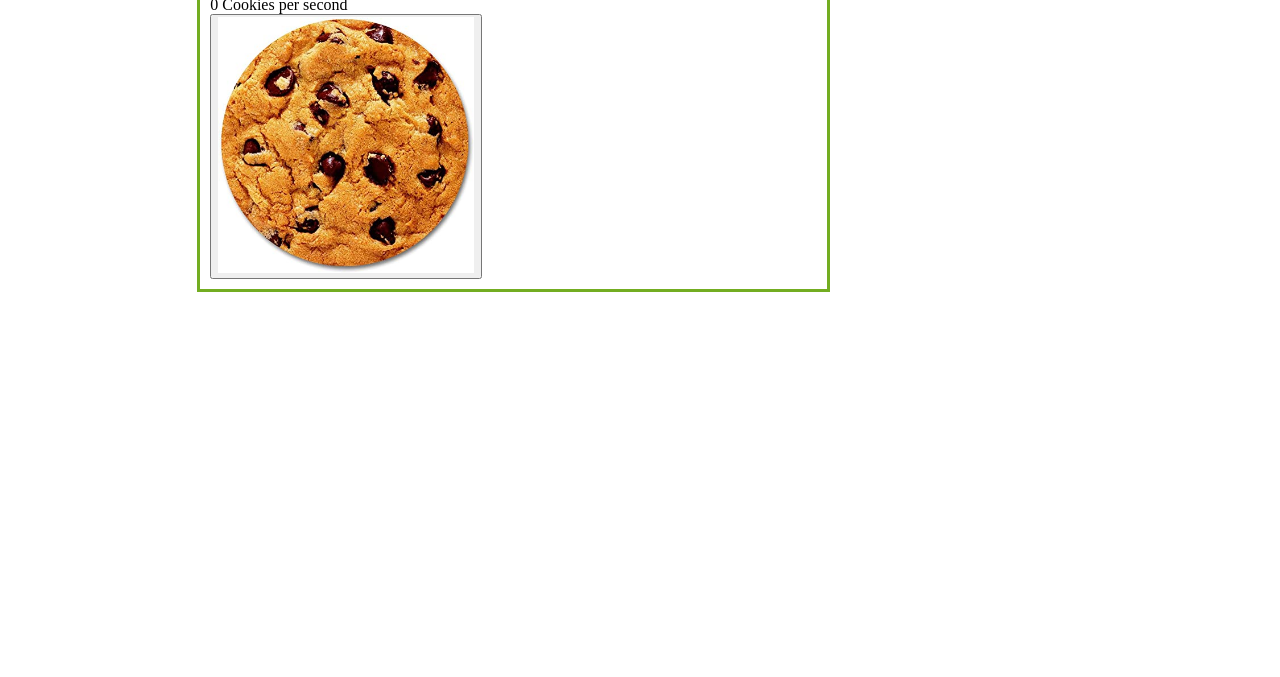
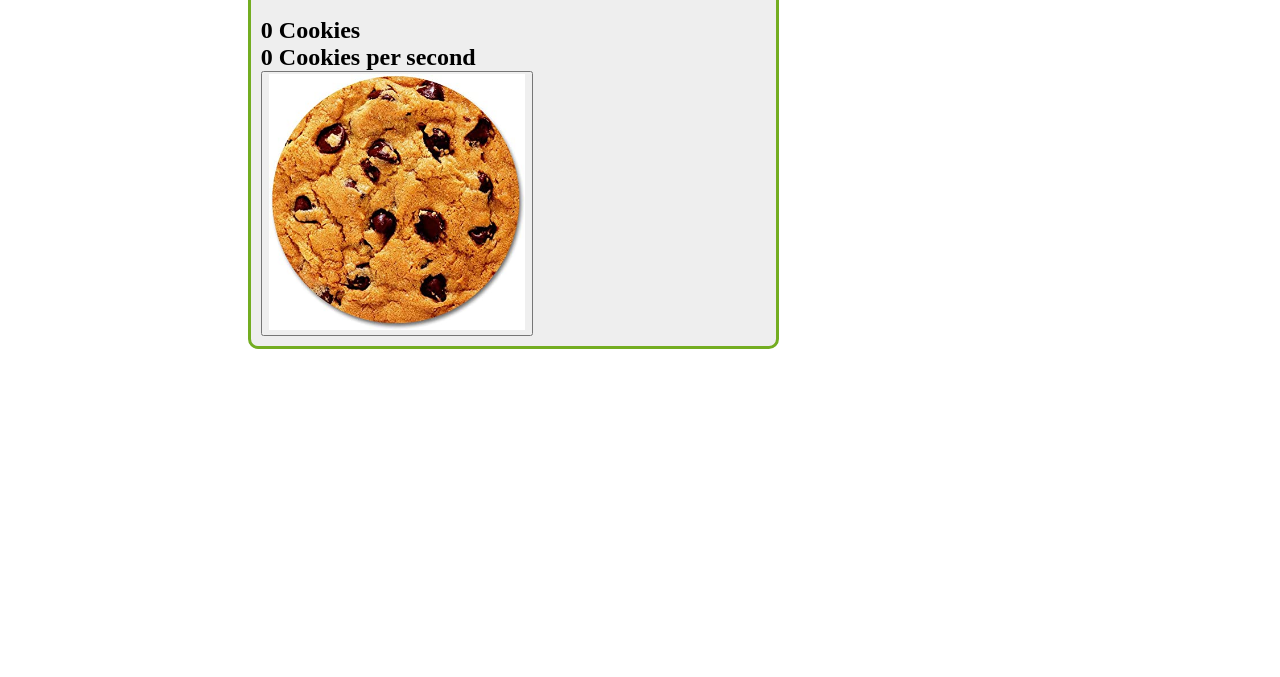
Before and after one commit to VladBurlacu/CookieClickingGame, a plain HTML site: page index.html in a window 1280 px wide. Shown: the part 123-800 px from the top of the page. Drawn offline with Linux system fonts and the light colour scheme.

Commit message:
styling changes on the left section

```diff
--- a/SCSS/_cookie.scss
+++ b/SCSS/_cookie.scss
@@ -8,10 +8,14 @@
 }
 
 .scoreContainer {
+  background-color: rgb(238, 238, 238);
   margin: auto;
-  width: 60%;
+  width: 50%;
   border: 3px solid #73AD21;
+  border-radius: 10px;
   padding: 10px;
+  font-size: 24px;
+  font-weight: bold;
 }
 
 h1 {
--- a/index.html
+++ b/index.html
@@ -17,9 +17,12 @@
         <span id="score">0</span> Cookies<br>
         <span id="cookiespersecond">0</span> Cookies per second
         <br>
-        <button type="button" id="mainBtn">
-            <img id="cookieImage" src="Resources/cookieimg.jpg" alt="cookie image" style="height: 256px; width: 256px"/>
-        </button>
+        <div class="clickerContainer">
+            <button type="button" id="mainBtn">
+                <img id="cookieImage" src="Resources/cookieimg.jpg" alt="cookie image"
+                     style="height: 256px; width: 256px"/>
+            </button>
+        </div>
     </div>
 </div>
 <div class="sectionRight">
```
Also changed, not shown: css/styles.css, 1 other file.
